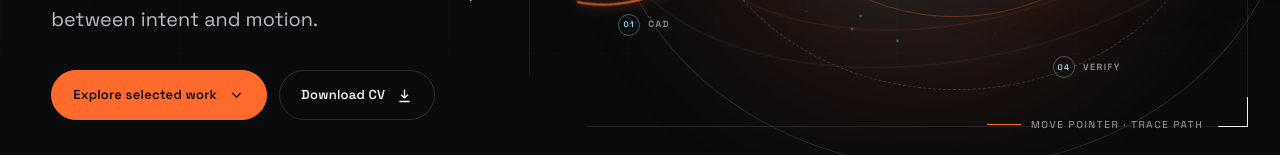
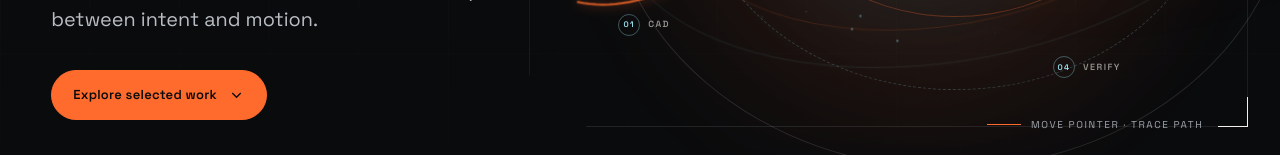
Before and after one commit to r9xdty/r9xdty.github.io, a plain HTML site: page index.html in a window 1280 px wide. Shown: the part 574-729 px from the top of the page. Drawn offline with Linux system fonts and the light colour scheme; animation ran at ten frames a second.

Commit message:
Remove public CV download

```diff
--- a/index.html
+++ b/index.html
@@ -557,7 +557,6 @@
           <p class="hero-lede">From <strong>CAD geometry</strong> and motion planning to <strong>embedded control</strong> and real hardware. I build the entire path between intent and motion.</p>
           <div class="hero-actions">
             <a class="button primary" href="#work">Explore selected work <svg viewBox="0 0 20 20" fill="none" aria-hidden="true"><path d="m5 7 5 5 5-5" stroke="currentColor" stroke-width="1.6"/></svg></a>
-            <a class="button" href="Mustafa_Altuntas_CV_EN.pdf" download>Download CV <svg viewBox="0 0 20 20" fill="none" aria-hidden="true"><path d="M10 3v10m0 0 4-4m-4 4L6 9M4 17h12" stroke="currentColor" stroke-width="1.6"/></svg></a>
           </div>
         </div>
 
```
Also changed, not shown: 2 other files.
